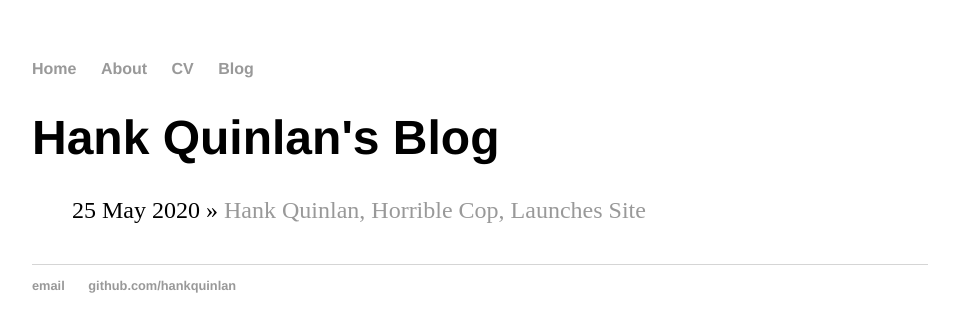
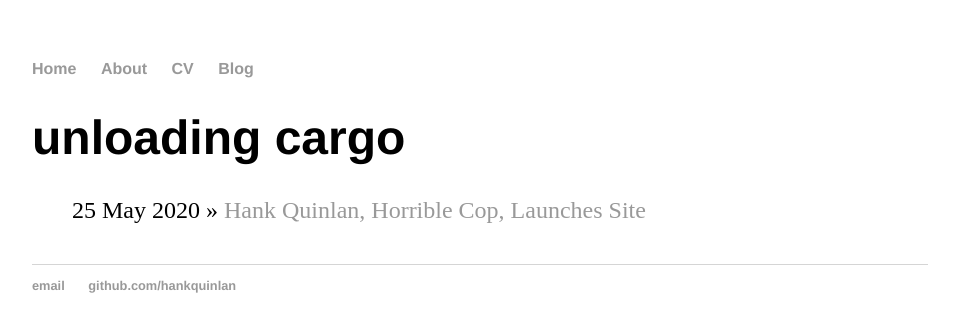
Before and after one commit to cchanzl/Lock-Screen, a Jekyll site: the page built from blog/index.html, in a window 1280 px wide. Shown: the top 332 px of the page, without its empty margins (160-1119 px from the left). Built offline with Jekyll 4.4.1, drawn with Linux system fonts in a browser that asks for light colours.

Commit message:
Update index.html

```diff
--- a/blog/index.html
+++ b/blog/index.html
@@ -1,6 +1,6 @@
 ---
 layout: default
-title: Hank Quinlan's Blog
+title: unloading cargo
 ---
 	<h1>{{ page.title }}</h1>
 	<ul class="posts">
```
